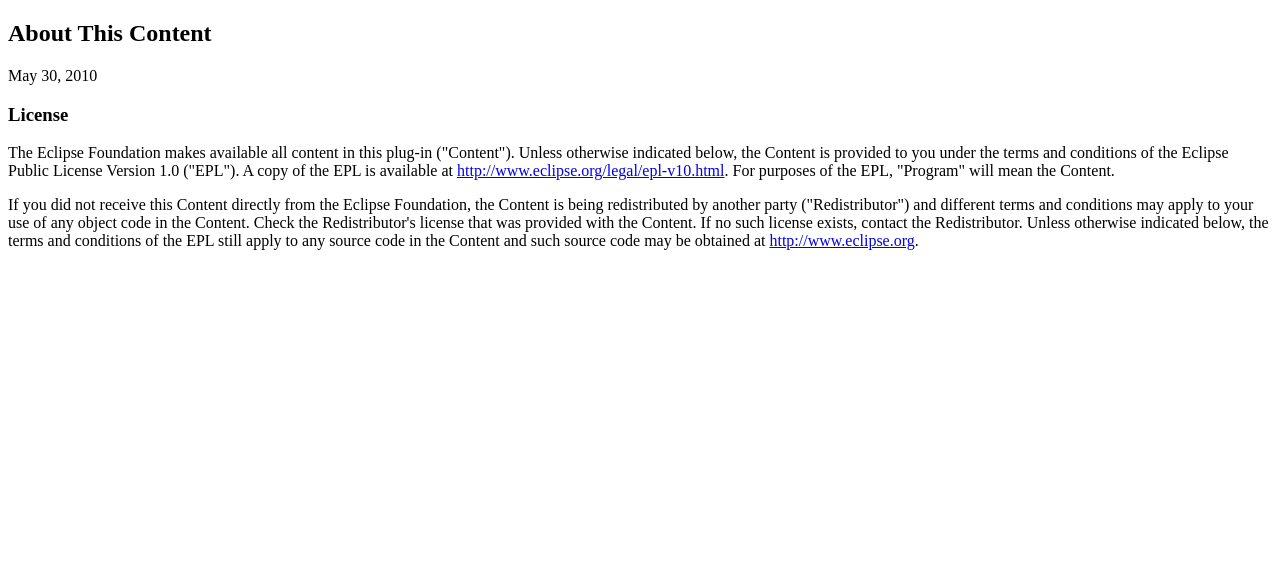
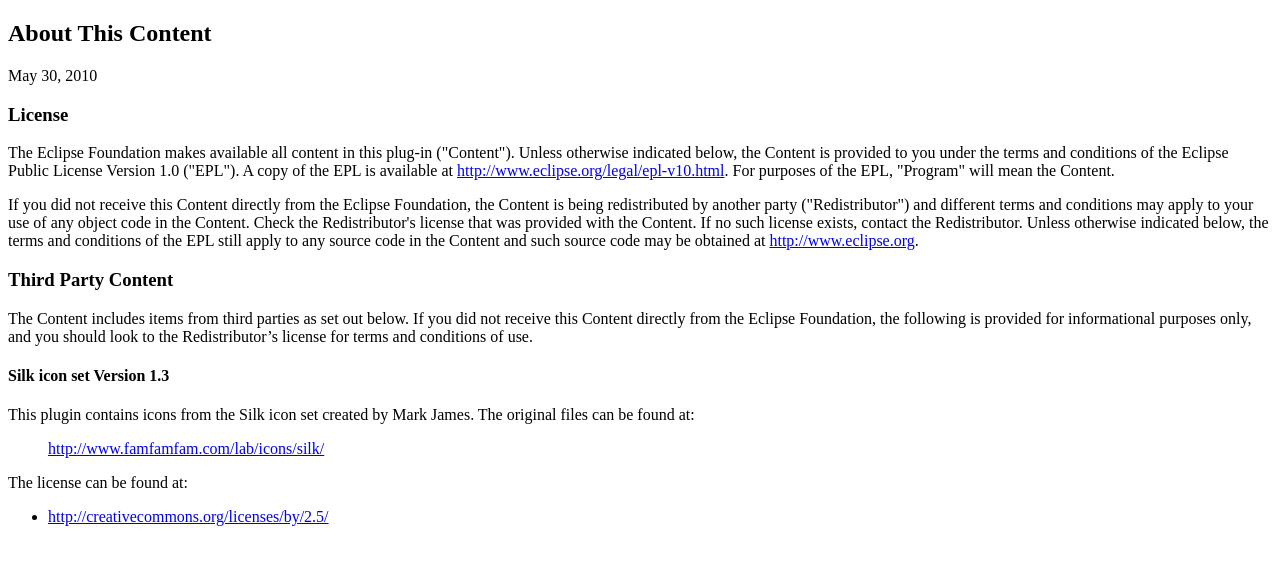
Before and after one commit to praxem/eclipse-translator-view, a plain HTML site: page bundles/at.bestsolution.translate.view/about.html in a window 1280 px wide. Drawn offline with Linux system fonts and the light colour scheme.

Commit message:
fixed icons

```diff
--- a/bundles/at.bestsolution.translate.view/about.html
+++ b/bundles/at.bestsolution.translate.view/about.html
@@ -24,5 +24,22 @@ provided with the Content.  If no such license exists, contact the Redistributor
 indicated below, the terms and conditions of the EPL still apply to any source code in the Content
 and such source code may be obtained at <a href="http://www.eclipse.org">http://www.eclipse.org</a>.</p>
 
+<h3>Third Party Content</h3>
+
+<p>The Content includes items  from third parties as set out below. If you did not
+receive this Content directly from the Eclipse Foundation, the following is provided for informational
+purposes only, and you should look to the Redistributor&rsquo;s license for terms and conditions of use.</p>
+
+<h4>Silk icon set Version 1.3</h4>
+<p>
+This plugin contains icons from the Silk icon set created by Mark James. The original files can
+be found at:
+<ul>
+<a href="http://www.famfamfam.com/lab/icons/silk/">http://www.famfamfam.com/lab/icons/silk/</a></ul>
+<p>The license can be found at:</p>
+<ul>
+ <li><a href="http://creativecommons.org/licenses/by/2.5/">http://creativecommons.org/licenses/by/2.5/</a></li>
+</ul>
+
 </body>
 </html>
```
